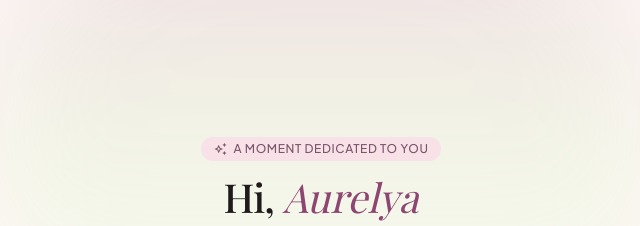
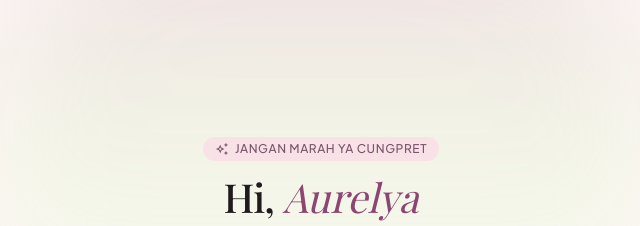
Before and after one commit to AnargyaSean/latihan-web, a plain HTML site: page index.html in a window 1280 px wide. Shown: the top 226 px of the page, 319-959 px from the left. Drawn offline with nearby package versions, Linux system fonts and the light colour scheme.

Commit message:
rubah dikit

```diff
--- a/index.html
+++ b/index.html
@@ -189,7 +189,7 @@
     // ==========================================
     const giftData = {
       name: "Aurelya", // Ubah nama teman / penerima
-      occasionBadge: "A MOMENT DEDICATED TO YOU", // Subtitle atau jenis momen
+      occasionBadge: "jangan marah ya cungpret", // Subtitle atau jenis momen
       subheading: "Jangan ngambek lagi dong",
       message: "From the deepest part of my heart, i'm sorry for the pain i caused you. janji gak lagi beneran ni", // Isi pesan ucapan personal
       closing: "Dengan penuh rasa hangat,",
```
